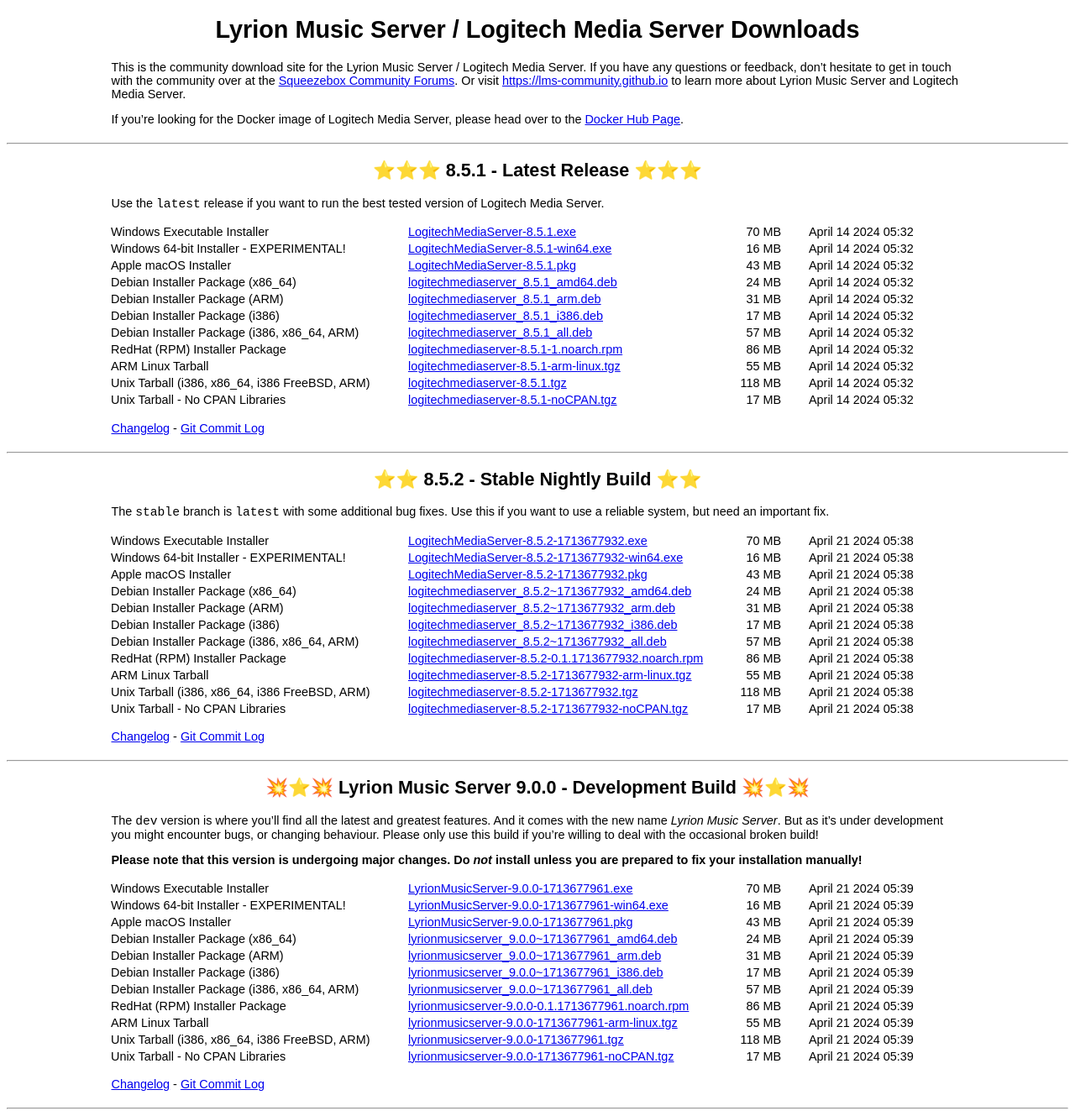
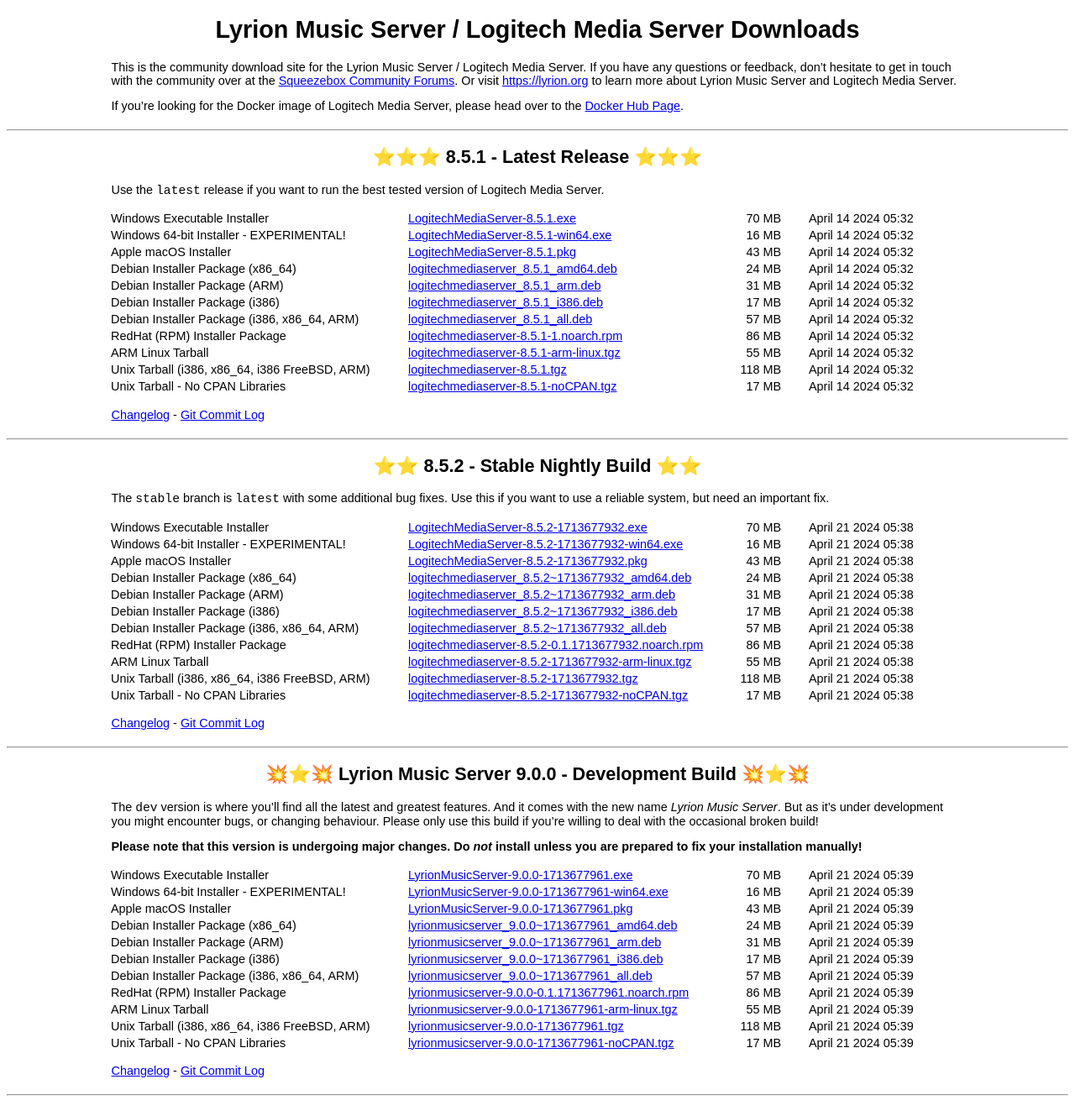
Before and after one commit to LMS-Community/lms-server-repository, a Jekyll site: the page built from index.md, in a window 1280 px wide. Shown: the whole page at 84% size. Built offline with Jekyll 4.4.1, drawn with Linux system fonts in a browser that asks for light colours; our own code applies the rules of GitHub Pages for plain Markdown files; part of the change alters nothing that is shown.

Commit message:
Update link to lyrion.org.

```diff
--- a/index.md
+++ b/index.md
@@ -23,7 +23,7 @@ dev: 9.0.0
 
 This is the community download site for the Lyrion Music Server / Logitech Media Server. If you have any questions or feedback,
 don't hesitate to get in touch with the community over at the [Squeezebox Community Forums](https://forums.slimdevices.com/).
-Or visit [https://lms-community.github.io](https://lms-community.github.io) to learn more about Lyrion Music Server and
+Or visit [https://lyrion.org](https://lyrion.org) to learn more about Lyrion Music Server and
 Logitech Media Server.
 
 If you're looking for the Docker image of Logitech Media Server, please head over to the [Docker Hub Page](https://hub.docker.com/r/lmscommunity/logitechmediaserver).
```
